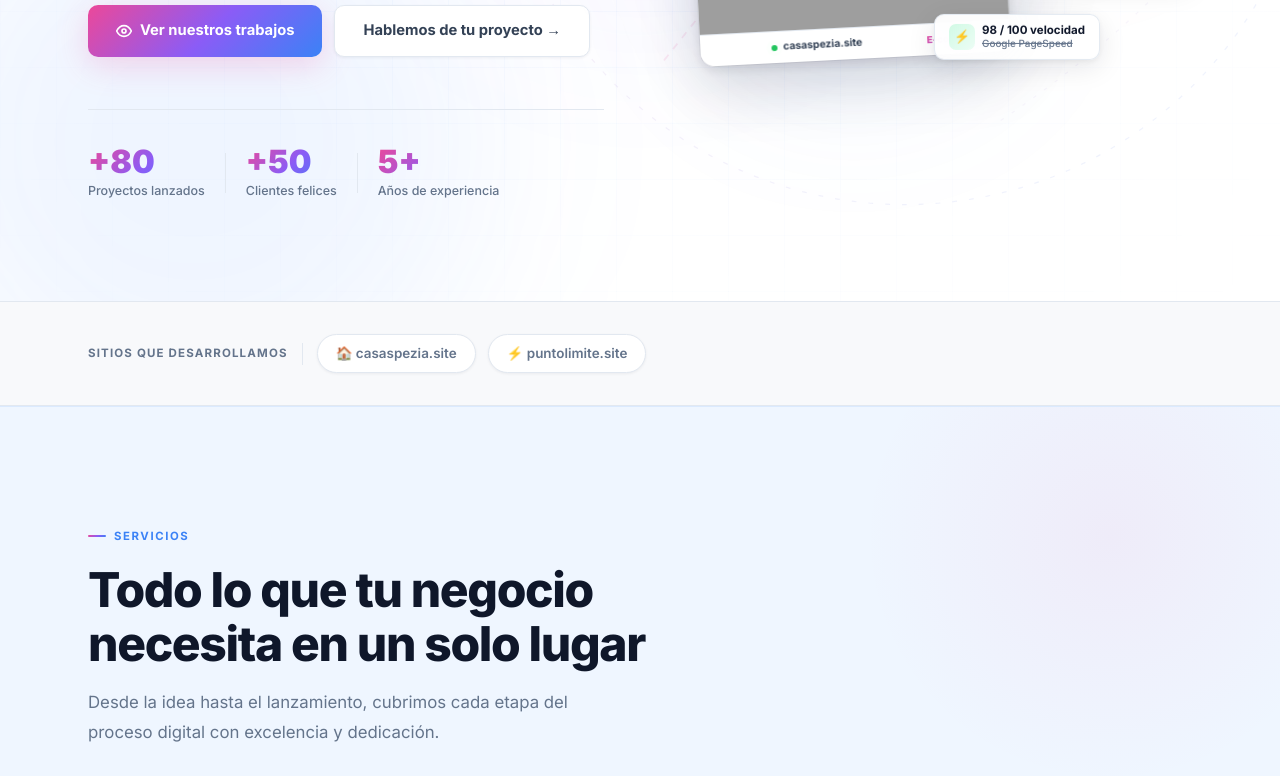
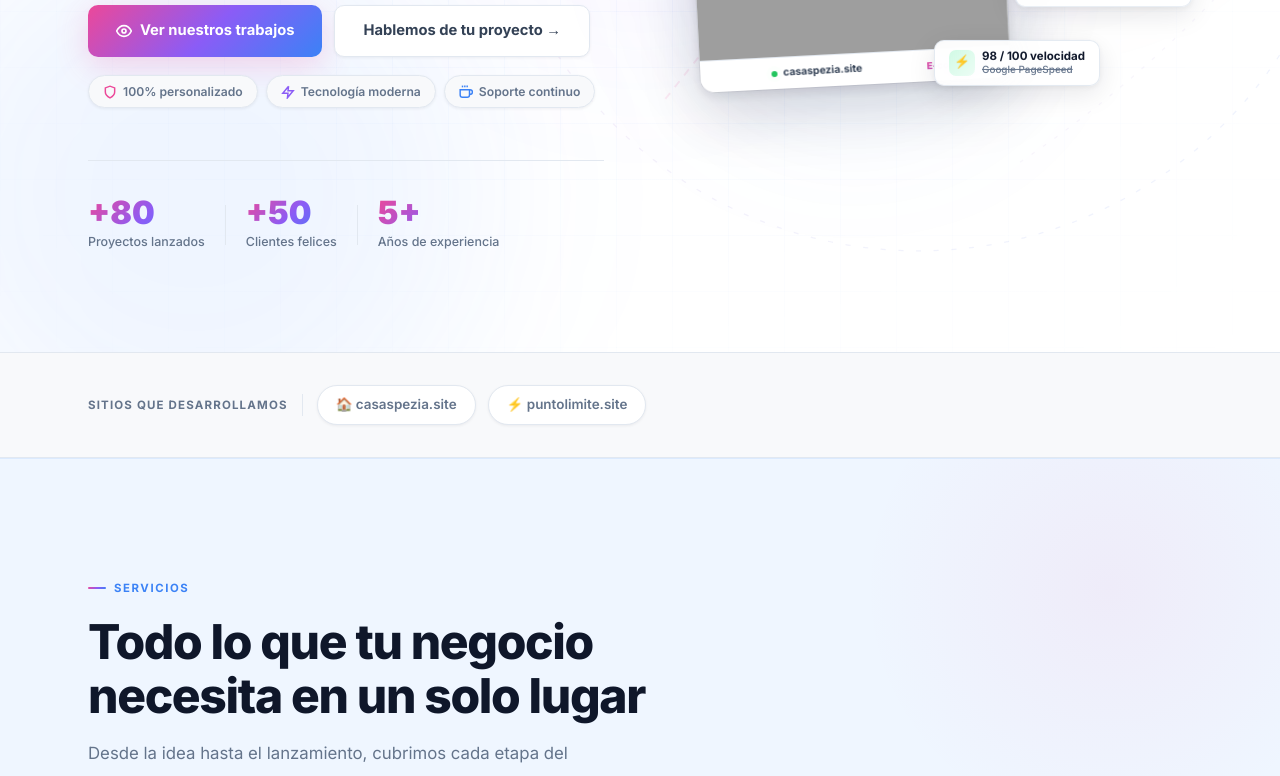
Before and after one commit to NovaSystems32/webstudio, a plain HTML site: page index.html in a window 1280 px wide. Shown: the part 661-1437 px from the top of the page. Drawn offline with Linux system fonts and the light colour scheme; grey boxes are pictures that could not be loaded.

Commit message:
Hero: pills de confianza - 100% personalizado / Tecnología moderna / Soporte continuo

```diff
--- a/index.html
+++ b/index.html
@@ -350,6 +350,22 @@ img{max-width:100%;display:block}
   display:flex;gap:12px;flex-wrap:wrap;
   animation:fadeInUp .7s .3s ease both;
 }
+.hero-trust-pills{
+  display:flex;gap:8px;flex-wrap:wrap;
+  margin-top:18px;
+  animation:fadeInUp .7s .4s ease both;
+}
+.ht-pill{
+  display:inline-flex;align-items:center;gap:6px;
+  padding:6px 14px;
+  background:var(--bg-pearl);
+  border:1px solid var(--bd);
+  border-radius:100px;
+  font-size:.76rem;font-weight:600;color:var(--tx-3);
+  box-shadow:var(--sh-xs);
+  transition:border-color .2s,color .2s,box-shadow .2s;
+}
+.ht-pill:hover{border-color:var(--blue);color:var(--tx);box-shadow:var(--sh-blue)}
 
 /* ── Stats inline ── */
 .hero-proof{
@@ -1315,6 +1331,20 @@ footer{
         </a>
         <a href="#contacto" class="btn btn-outline">Hablemos de tu proyecto →</a>
       </div>
+      <div class="hero-trust-pills">
+        <div class="ht-pill">
+          <svg width="14" height="14" viewBox="0 0 24 24" fill="none" stroke="#EC4899" stroke-width="2.5"><path d="M12 22s8-4 8-10V5l-8-3-8 3v7c0 6 8 10 8 10z"/></svg>
+          100% personalizado
+        </div>
+        <div class="ht-pill">
+          <svg width="14" height="14" viewBox="0 0 24 24" fill="none" stroke="#8B5CF6" stroke-width="2.5"><polyline points="13 2 3 14 12 14 11 22 21 10 12 10 13 2"/></svg>
+          Tecnología moderna
+        </div>
+        <div class="ht-pill">
+          <svg width="14" height="14" viewBox="0 0 24 24" fill="none" stroke="#3B82F6" stroke-width="2.5"><path d="M18 8h1a4 4 0 010 8h-1"/><path d="M2 8h16v9a4 4 0 01-4 4H6a4 4 0 01-4-4V8z"/><line x1="6" y1="1" x2="6" y2="4"/><line x1="10" y1="1" x2="10" y2="4"/><line x1="14" y1="1" x2="14" y2="4"/></svg>
+          Soporte continuo
+        </div>
+      </div>
       <div class="hero-proof">
         <div class="proof-stat"><div class="proof-num">+80</div><div class="proof-lbl">Proyectos lanzados</div></div>
         <div class="proof-div"></div>
```
